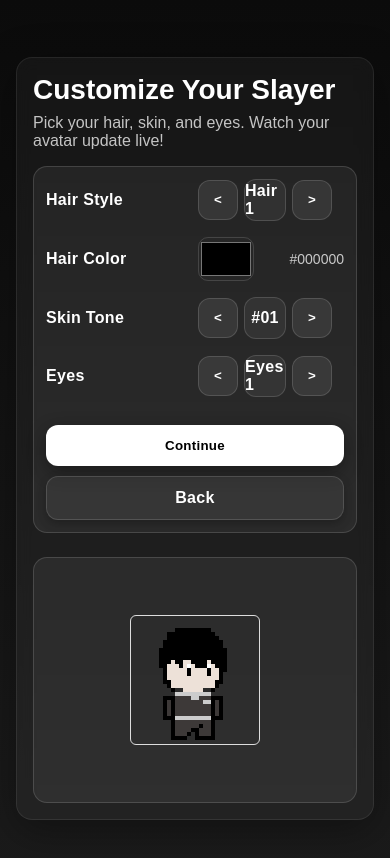
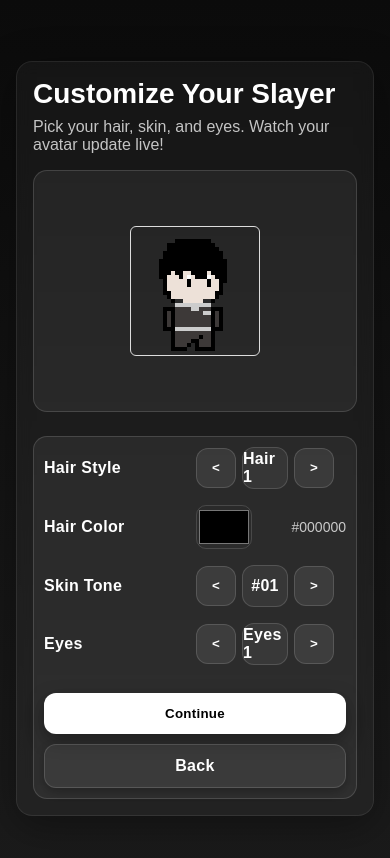
Before and after one commit to katienhanle/demonslayerquiz, a Next.js app: page /customize in a window 390 px wide. Shown: the top 858 px of the page. Built offline with nearby package versions, Linux system fonts and the light colour scheme; a web font is replaced by a local one.

Commit message:
Fixed mobile layout

```diff
--- a/app/customize/page.js
+++ b/app/customize/page.js
@@ -116,7 +116,7 @@ export default function CustomizePage() {
 
         <div className="customize-grid">
           {/* LEFT: controls */}
-          <section className="customize-panel panel">
+          <section className="customize-panel panel controls-panel">
             {/* Hair style */}
             <div className="row">
               <label className="row-label">Hair Style</label>
@@ -166,7 +166,7 @@ export default function CustomizePage() {
           </section>
 
           {/* RIGHT: preview */}
-          <section className="panel">
+          <section className="panel preview-panel">
             <div className="preview-card">
               <AvatarComposer
                 avatar={{
--- a/app/globals.css
+++ b/app/globals.css
@@ -102,12 +102,23 @@ body {
   .customize-grid {
         display: grid;
         grid-template-columns: 1.1fr 1fr;
+        grid-template-areas: "controls preview";
         gap: 24px;
+        align-items: start;
       }
+      .controls-panel { grid-area: controls; }
+      .preview-panel  { grid-area: preview; display: flex; justify-content: center; }
+
+      /* Phones/tablets: preview on top, then controls; tighter spacing */
       @media (max-width: 900px) {
-    .customize-grid { grid-template-columns: 1fr; }
+        .customize-grid {
+          grid-template-columns: 1fr;
+          grid-template-areas:
+            "preview"
+            "controls";
+          gap: 12px;
         }
-
+      }
   .customize-panel {
     display: grid;
     gap: 16px;
@@ -418,7 +429,8 @@ body {
 
   /* So panels don't look cramped on phones */
   @media (max-width: 740px) {
-    .panel { padding: 12px; border-radius: 14px; }
+    .panel { padding: 10px; border-radius: 14px; }
+    .preview-card { margin: 0; } /* ensure no extra vertical margin */
      }
 
   /* Avatar preview: scale down from 192 → 128 on narrow phones */
```
Lines whose indentation alone changed are shown as unchanged.
